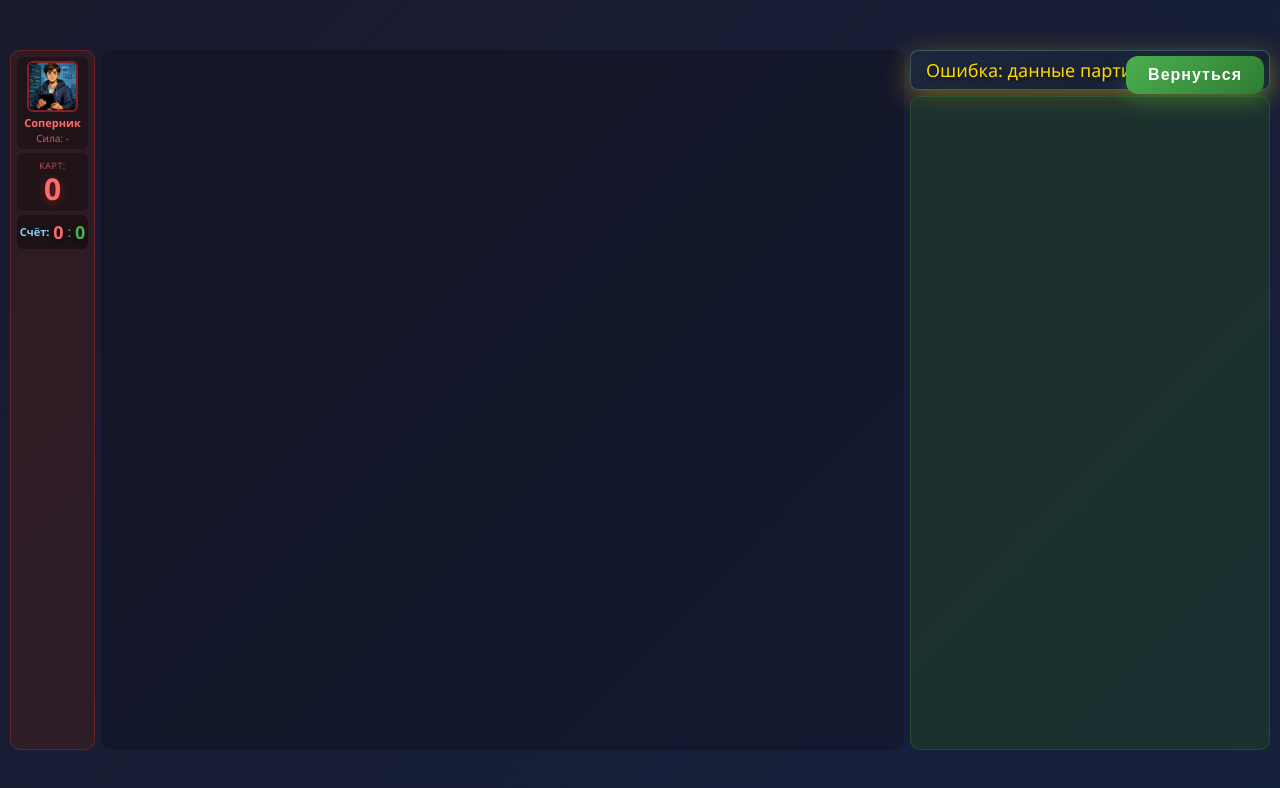
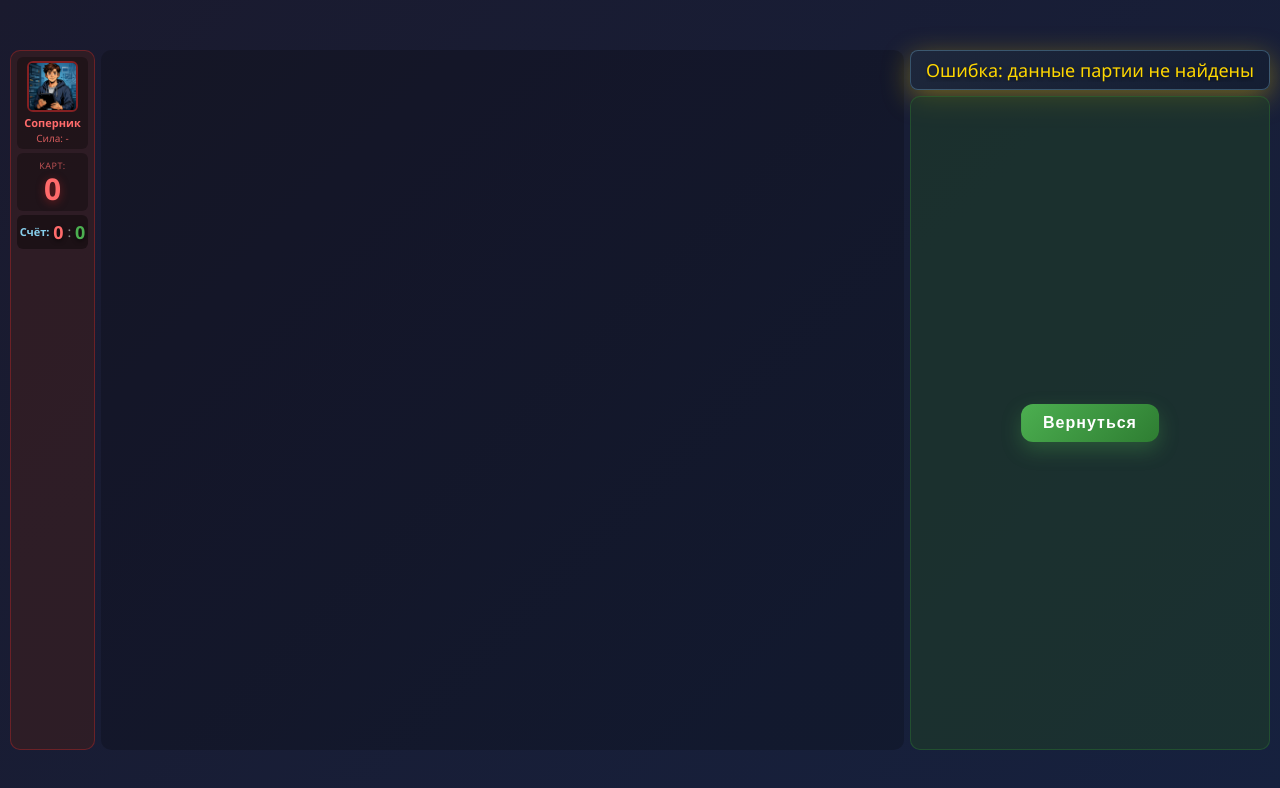
Before and after one commit to Evsikoff/technomaster, a website: page party.html in a window 1280 px wide. Drawn offline with nearby package versions, Linux system fonts and the light colour scheme.

Commit message:
Center return button in player section on party end

```diff
--- a/css/styles.css
+++ b/css/styles.css
@@ -1270,6 +1270,7 @@ h2 {
 /* Секция карт игрока (правая) — фиксированная ширина на 2 карты 170px */
 .party-player-section {
     flex: 1;
+    position: relative;
     width: 100%;
     background: rgba(30, 60, 40, 0.6);
     border-radius: 10px;
@@ -1573,8 +1574,9 @@ h2 {
 
 .party-return-btn {
     position: absolute;
-    top: clamp(8px, 1.5vw, 16px);
-    right: clamp(8px, 1.5vw, 16px);
+    top: 50%;
+    left: 50%;
+    transform: translate(-50%, -50%);
     padding: clamp(6px, 1vw, 10px) clamp(14px, 2vw, 22px);
     border: none;
     border-radius: 12px;
@@ -1590,7 +1592,7 @@ h2 {
 }
 
 .party-return-btn:hover {
-    transform: translateY(-2px);
+    transform: translate(-50%, calc(-50% - 2px));
     box-shadow: 0 12px 24px rgba(76, 175, 80, 0.4);
 }
 
--- a/party.html
+++ b/party.html
@@ -56,6 +56,8 @@
                     <div id="playerHandContainer" class="player-hand-container">
                         <!-- Карты игрока будут отрисованы здесь -->
                     </div>
+
+                    <button id="partyReturnButton" class="party-return-btn hidden" type="button">Вернуться</button>
                 </section>
             </div>
         </div>
@@ -86,8 +88,6 @@
                 <span id="selectionText">Выберите карту</span>
             </div>
         </div>
-
-        <button id="partyReturnButton" class="party-return-btn hidden" type="button">Вернуться</button>
     </div>
 
     <script src="js/game-config.js"></script>
```
